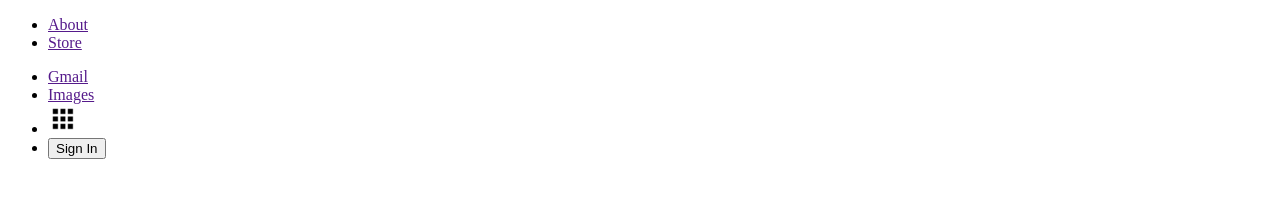
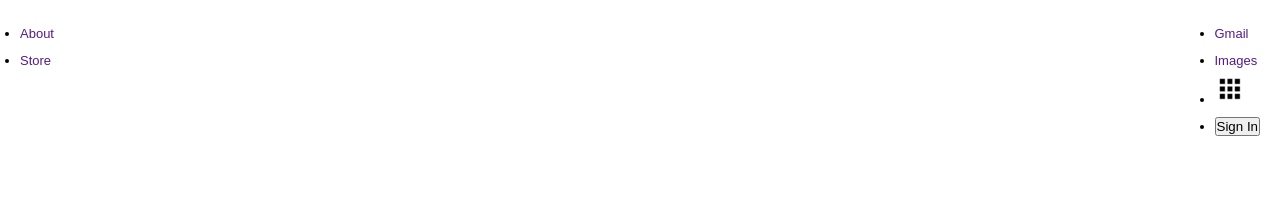
Before and after one commit to kdrkmr46/googlem-calismam-1, a plain HTML site: page index.html in a window 1280 px wide. Drawn offline with Linux system fonts and the light colour scheme.

Commit message:
header css v1

```diff
--- a/index.html
+++ b/index.html
@@ -4,7 +4,8 @@
     <meta charset="UTF-8" />
     <meta http-equiv="X-UA-Compatible" content="IE=edge" />
     <meta name="viewport" content="width=device-width, initial-scale=1.0" />
-    <title>Document</title>
+    <link rel="stylesheet" href="style.css">
+    <title>Google Landing Page</title>
   </head>
   <body>
     <header class="header">
--- a/style.css
+++ b/style.css
@@ -0,0 +1,22 @@
+  /* google landing page */
+  *{
+    margin: 0;
+    padding: 0;
+    box-sizing: border-box;
+    text-decoration: none;
+  }
+
+  body {
+    font-size: 13px;
+    font-family: Arial, Helvetica, sans-serif;
+  }
+  .header {
+    padding: 20px;
+    line-height: 27px;
+  }
+  .header__left {
+    float: left;
+  }
+  .header__right {
+    float: right;
+  }
```
